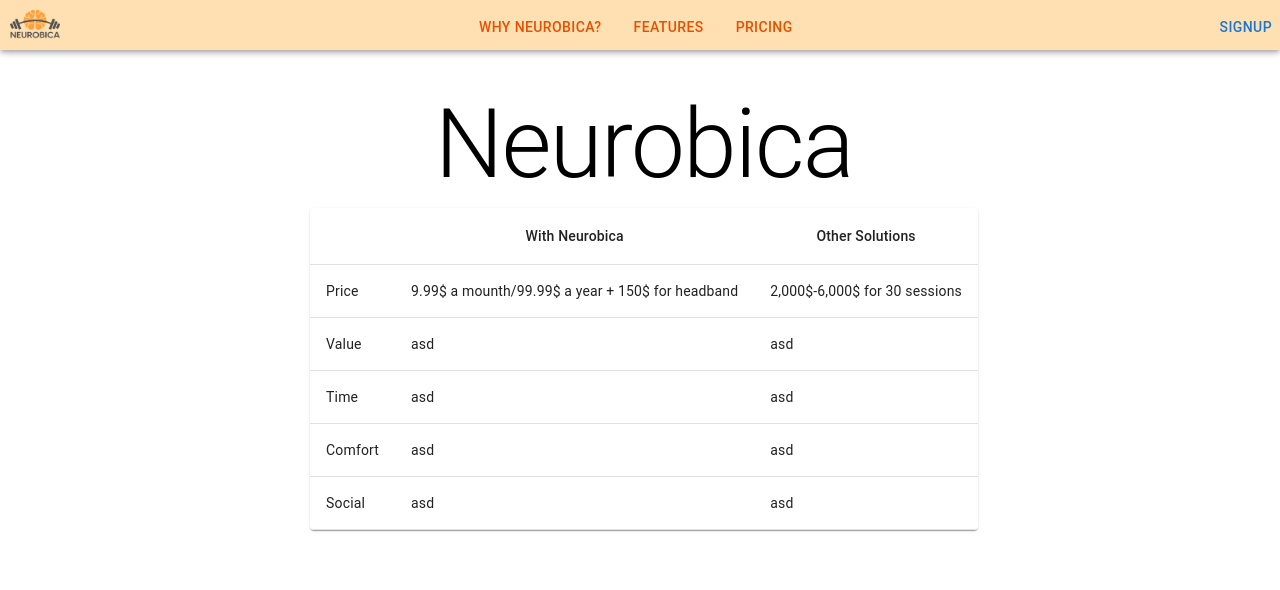
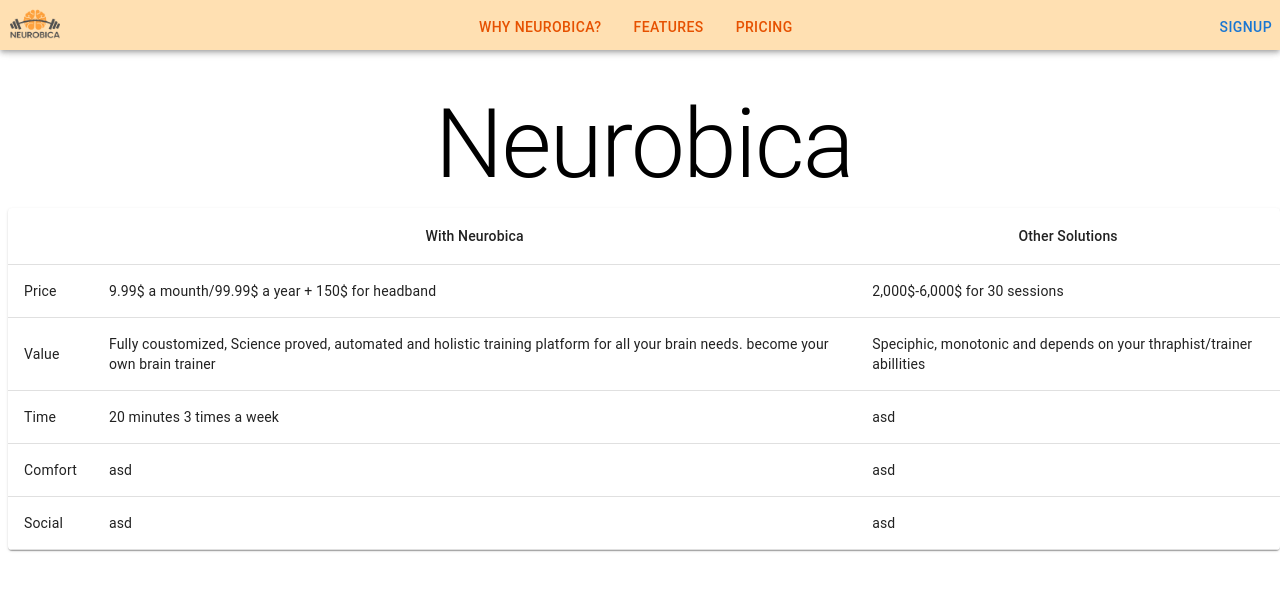
Before and after one commit to MNPCMW6444/neurobica-sites-landingpage, a React (Create React App) app: page / in a window 1280 px wide. Shown: the top 590 px of the page. Built offline with nearby package versions, Linux system fonts and the light colour scheme.

Commit message:
Update Michael.tsx

```diff
--- a/src/Michael.tsx
+++ b/src/Michael.tsx
@@ -25,13 +25,14 @@
           </TableRow>
           <TableRow>
             <TableCell>Value</TableCell>
-            <TableCell>asd</TableCell>
-            <TableCell>asd</TableCell>
+            <TableCell>Fully coustomized, Science proved, automated and holistic training platform for all your brain needs.
+              become your own brain trainer  </TableCell>
+            <TableCell>Speciphic, monotonic and depends on your thraphist/trainer abillities</TableCell>
 
           </TableRow>
           <TableRow>
             <TableCell>Time</TableCell>
-            <TableCell>asd</TableCell>
+            <TableCell>20 minutes 3 times a week</TableCell>
             <TableCell>asd</TableCell>
           </TableRow>
           <TableRow>
```
